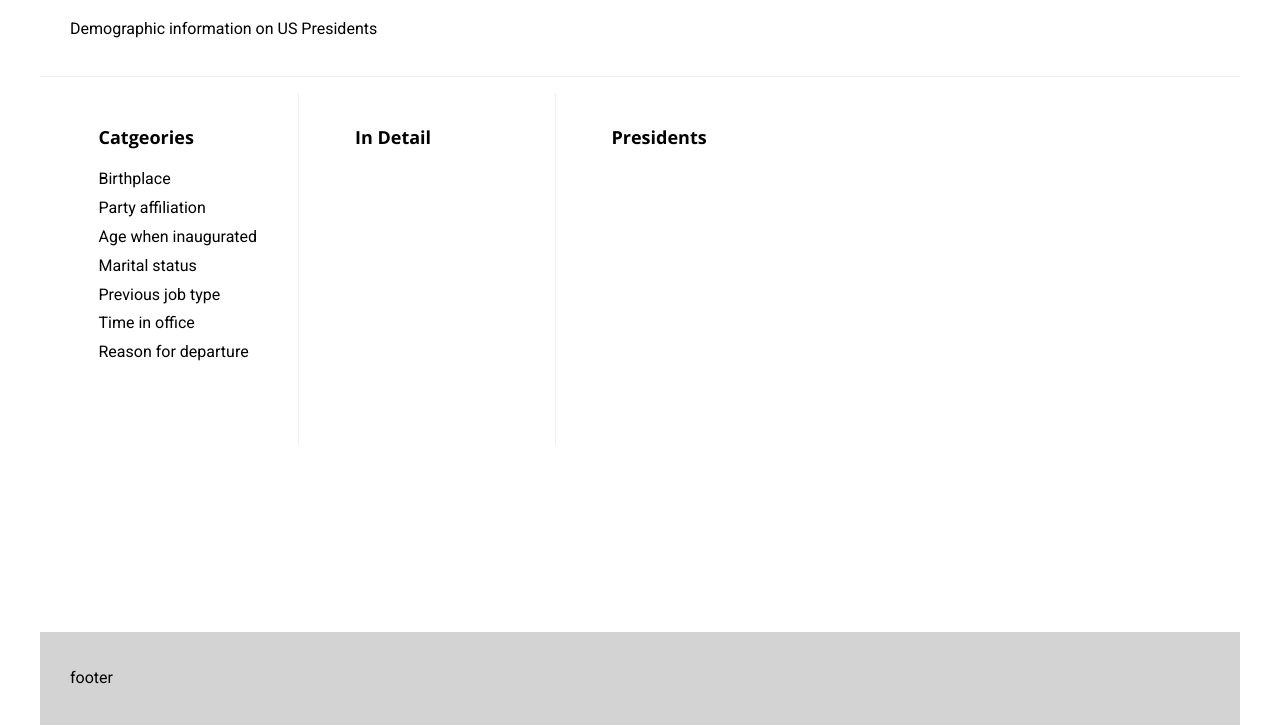
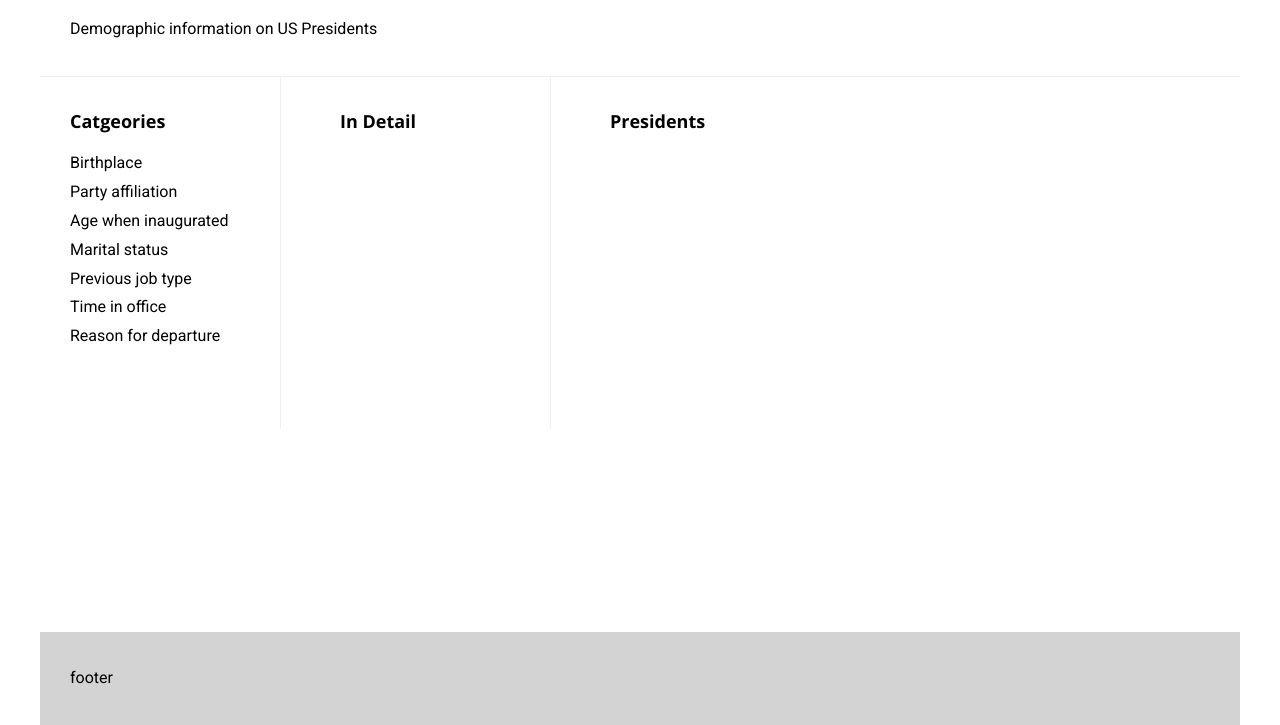
Before and after one commit to seankelliher/us-presidents-3.0, a plain HTML site: page index.html in a window 1280 px wide. Shown: the part 75-800 px from the top of the page. Drawn offline with nearby package versions, Linux system fonts and the light colour scheme.

Commit message:
Modify width and padding in 'main'.

```diff
--- a/style.css
+++ b/style.css
@@ -26,9 +26,9 @@ header {
 }
 
 main {
-    width: 95%;
+    width: 100%;
     margin: 0;
-    padding: 1em 2.5%;
+    padding: 0;
     flex: 1 0 auto;
     display: flex;
     flex-flow: row wrap;
```
